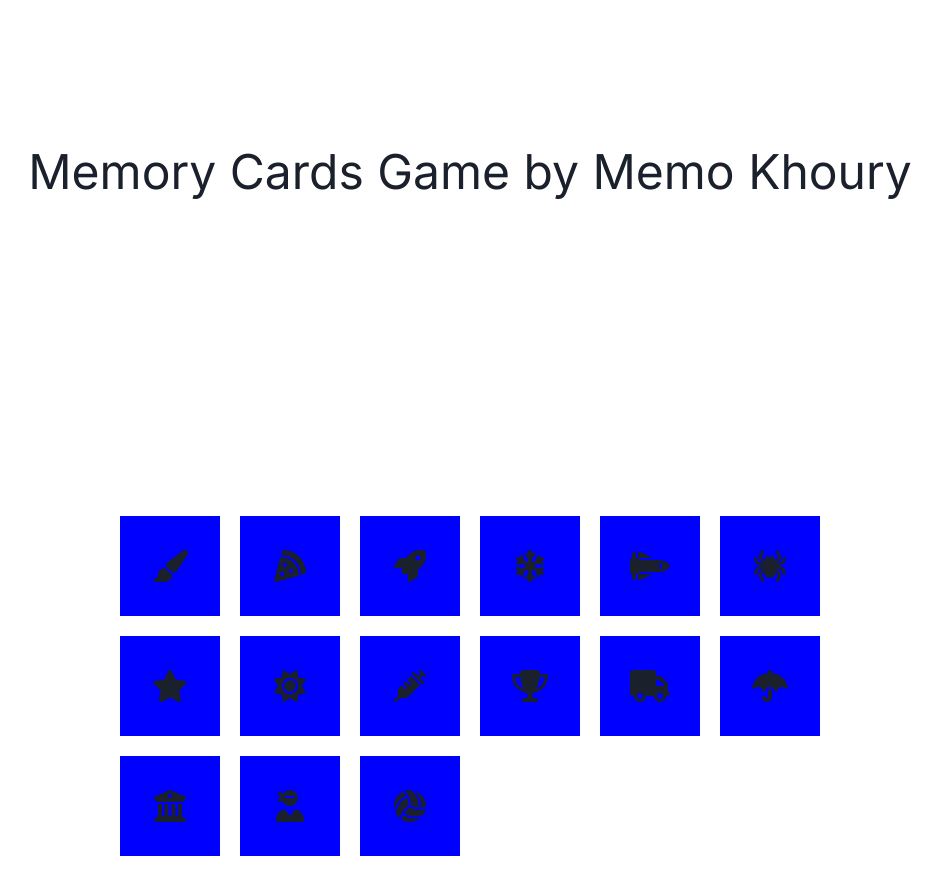
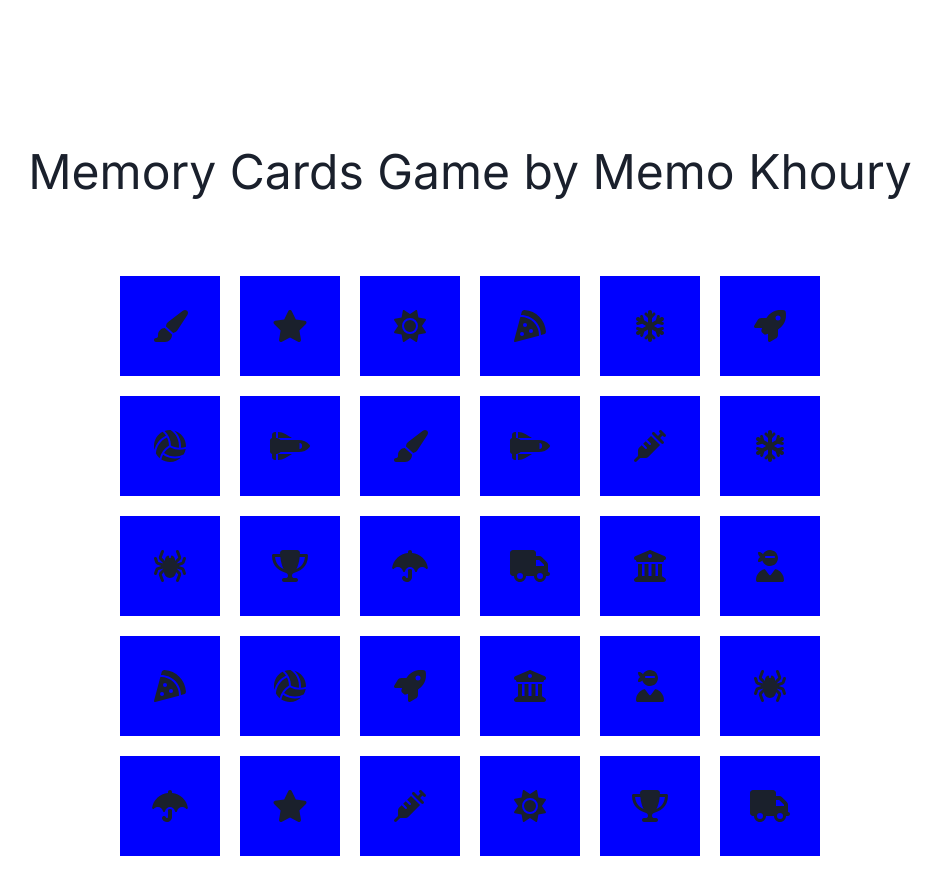
Before and after one commit to elclandestin0/game7-take-home-project, a Next.js app: page / in a window 1280 px wide. Shown: the top 894 px of the page, without its empty margins (170-1112 px from the left). Built offline with nearby package versions, Linux system fonts and the light colour scheme.

Commit message:
shuffle babygit add .

```diff
--- a/src/components/GameBoard.tsx
+++ b/src/components/GameBoard.tsx
@@ -11,22 +11,21 @@ const GameBoard = () => {
     const totalCards = level.row * level.column;
 
     // Modifying the icons selector a bit. Take a random index. If it's
-    // greater than half the # of icons, then slice from the index
+    // greater than half the # of icons, then slice from random index backwards to the
+    // amount of totalCards/2
     const randomIndex = Math.floor(Math.random() * 70);
     const selectedIcons =
       randomIndex < 35
         ? icons.slice(randomIndex, randomIndex + totalCards / 2)
         : icons.slice(-randomIndex, (totalCards / 2) - randomIndex);
 
-    const newCards = selectedIcons.map((icon, index) => ({
+    // Shuffling based
+    const shuffledCards = [...selectedIcons, ...selectedIcons].sort(() => Math.random() - 0.2);
+    const newCards = shuffledCards.map((icon, index) => ({
       id: index,
       icon,
     }));
 
-    // for (let i = 0; i < totalCards; i++) {
-    // //   newCards.push(<GameCard/>);
-    //   console.log("pushed a card");
-    // }
     setCards(newCards);
   }, [level]);
 
```
